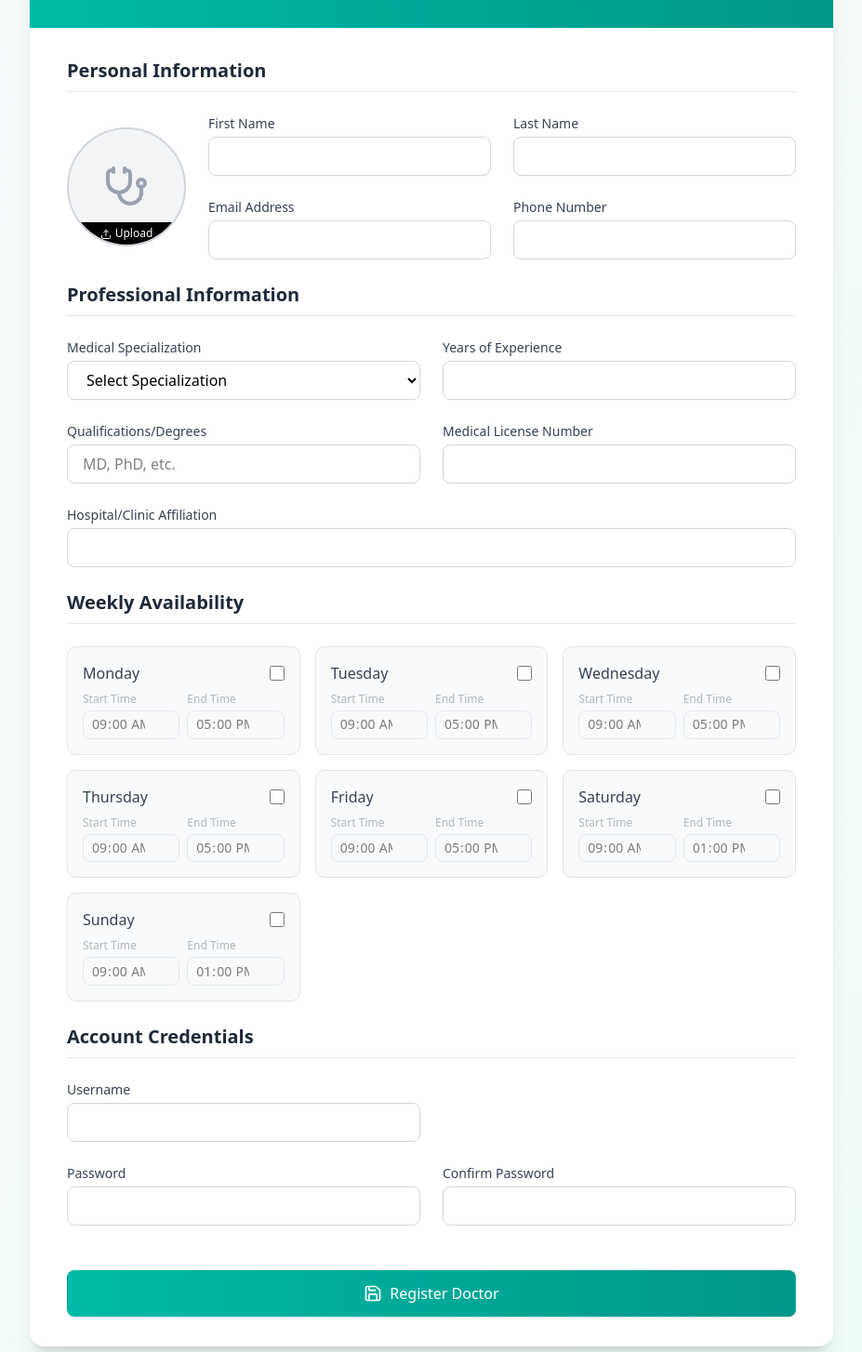
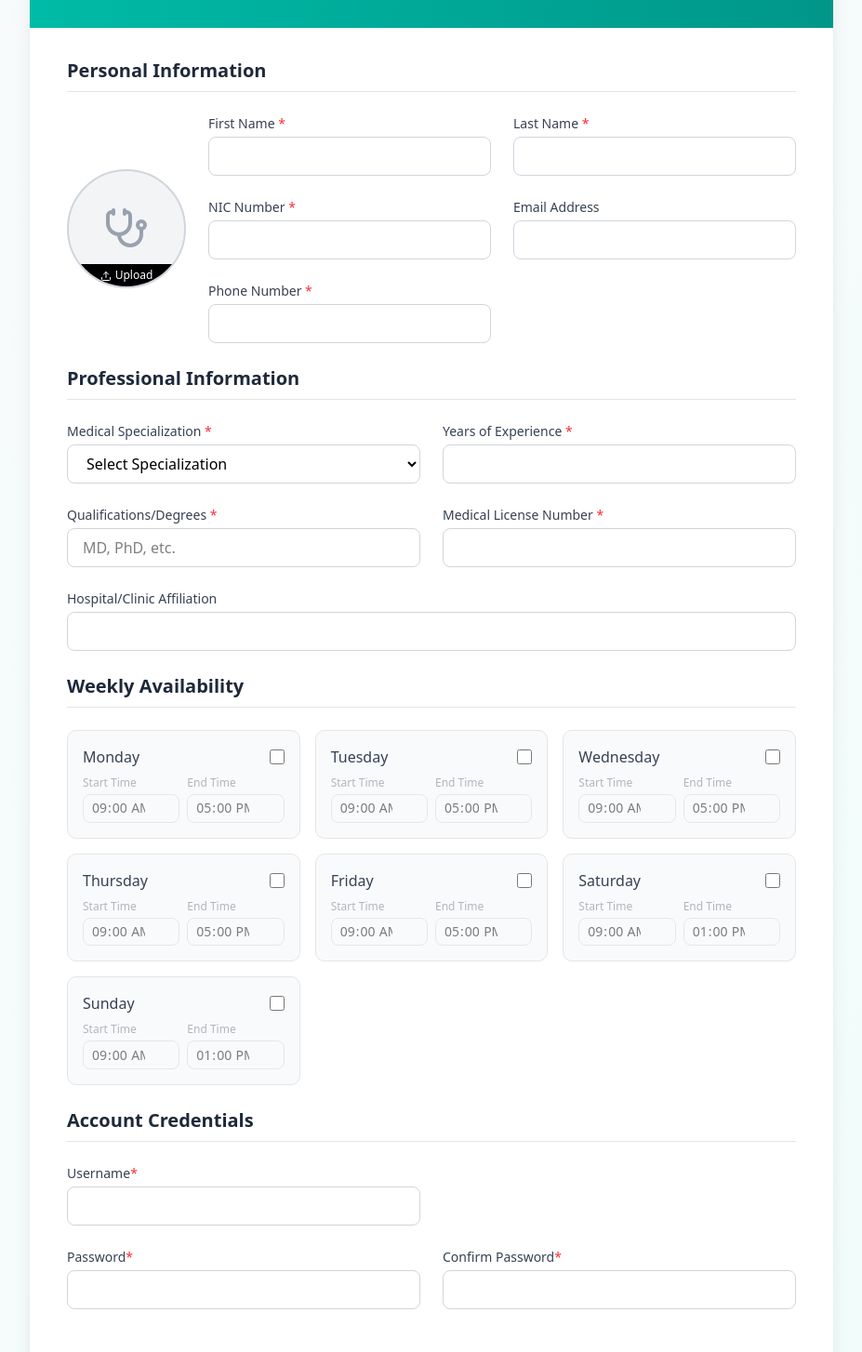
Before and after one commit to cepdnaclk/e20-3yp-MediFlow, a React (Vite) app in the folder code/frontend/: page /admin/register-doctor in a window 1280 px wide. Shown: the part 242-1696 px from the top of the page at 93% size, without its empty margins (176-1103 px from the left). Built offline with nearby package versions, Linux system fonts and the light colour scheme; sample sign-in values are in the browser's storage.

Commit message:
Update User Registration

```diff
--- a/code/frontend/src/Admin/AdminRegistration.tsx
+++ b/code/frontend/src/Admin/AdminRegistration.tsx
@@ -1,6 +1,6 @@
 import React, { useState, useRef } from 'react';
 import { motion } from 'framer-motion';
-import { Shield, ArrowLeft, CheckCircle, Lock, Upload, X, User, Mail, Phone } from 'lucide-react';
+import { Shield, ArrowLeft, CheckCircle, Lock, Upload, X, User, Mail, Phone, BadgeCheck } from 'lucide-react';
 import { Card, CardContent, CardHeader, CardTitle } from '../components/ui/card.js';
 import { Button } from '../components/ui/button.js';
 import { useNavigate } from 'react-router-dom';
@@ -12,6 +12,7 @@ const AdminRegistration = () => {
   const [formData, setFormData] = useState({
     firstName: '',
     lastName: '',
+    nic: '',
     email: '',
     phone: '',
     username: '',
@@ -105,6 +106,7 @@ const AdminRegistration = () => {
         setFormData({
           firstName: '',
           lastName: '',
+          nic: '',
           email: '',
           phone: '',
           username: '',
@@ -285,6 +287,24 @@ const AdminRegistration = () => {
                         />
                         <div className="absolute inset-y-0 left-0 flex items-center pl-3 pointer-events-none">
                           <User className="h-4 w-4 text-gray-400" />
+                        </div>
+                      </div>
+                    </div>
+
+                    <div className="space-y-1">
+                      <label className="block text-sm font-medium text-gray-700">NIC Number<span className="text-red-500">*</span></label>
+                      <div className="relative">
+                        <input
+                          type="text"
+                          name="nic"
+                          value={formData.nic}
+                          onChange={handleChange}
+                          required
+                          pattern="^([0-9]{9}[vVxX]|[0-9]{12})$"
+                          className="w-full p-3 pl-10 border border-gray-300 rounded-lg focus:outline-none focus:ring-2 focus:ring-red-400 transition-all"
+                        />
+                        <div className="absolute inset-y-0 left-0 flex items-center pl-3 pointer-events-none">
+                          <BadgeCheck className="h-4 w-4 text-gray-400" />
                         </div>
                       </div>
                     </div>
--- a/code/frontend/src/Admin/DoctorRegistration.tsx
+++ b/code/frontend/src/Admin/DoctorRegistration.tsx
@@ -1,6 +1,6 @@
 import React, { useState } from 'react';
 import { motion } from 'framer-motion';
-import { ArrowLeft, Save, Stethoscope, AlertCircle, Upload } from 'lucide-react';
+import { ArrowLeft, Save, Stethoscope, AlertCircle, Upload, NfcIcon } from 'lucide-react';
 import { useNavigate } from 'react-router-dom';
 
 const RegisterDoctor = () => {
@@ -13,6 +13,7 @@ const RegisterDoctor = () => {
   const [formData, setFormData] = useState({
     firstName: '',
     lastName: '',
+    nic: '',
     email: '',
     phone: '',
     specialization: '',
@@ -95,6 +96,7 @@ const RegisterDoctor = () => {
       setFormData({
         firstName: '',
         lastName: '',
+        nic: '',
         email: '',
         phone: '',
         specialization: '',
@@ -178,8 +180,7 @@ const RegisterDoctor = () => {
               {/* Personal Information Section */}
               <div className="space-y-6">
                 <h2 className="text-xl font-semibold text-gray-800 border-b pb-2">Personal Information</h2>
-
-                <div className="flex flex-col md:flex-row items-start md:items-center space-y-4 md:space-y-0 md:space-x-6">
+                  <div className="flex flex-col md:flex-row items-start md:items-center space-y-4 md:space-y-0 md:space-x-6">
                   {/* Profile Picture Upload */}
                   <div className="flex-shrink-0">
                     <div className="w-32 h-32 rounded-full border-2 border-gray-300 flex items-center justify-center overflow-hidden relative bg-gray-100">
@@ -206,7 +207,7 @@ const RegisterDoctor = () => {
                   <div className="flex-1 grid grid-cols-1 md:grid-cols-2 gap-6">
                     <div>
                       <label htmlFor="firstName" className="block text-sm font-medium text-gray-700 mb-1">
-                        First Name
+                        First Name <span className="text-red-500">*</span>
                       </label>
                       <input
                         type="text"
@@ -220,7 +221,7 @@ const RegisterDoctor = () => {
                     </div>
                     <div>
                       <label htmlFor="lastName" className="block text-sm font-medium text-gray-700 mb-1">
-                        Last Name
+                        Last Name <span className="text-red-500">*</span>
                       </label>
                       <input
                         type="text"
@@ -229,6 +230,21 @@ const RegisterDoctor = () => {
                         value={formData.lastName}
                         onChange={handleChange}
                         required
+                        className="w-full px-4 py-2 border border-gray-300 rounded-md focus:outline-none focus:ring-2 focus:ring-teal-500 transition-all"
+                      />
+                    </div>
+                    <div>
+                      <label htmlFor="nic" className="block text-sm font-medium text-gray-700 mb-1">
+                        NIC Number <span className="text-red-500">*</span>
+                      </label>
+                      <input
+                        type="text"
+                        id="nic"
+                        name="nic"
+                        value={formData.nic}
+                        onChange={handleChange}
+                        required
+                        pattern="^([0-9]{9}[vVxX]|[0-9]{12})$"
                         className="w-full px-4 py-2 border border-gray-300 rounded-md focus:outline-none focus:ring-2 focus:ring-teal-500 transition-all"
                       />
                     </div>
@@ -242,13 +258,12 @@ const RegisterDoctor = () => {
                         name="email"
                         value={formData.email}
                         onChange={handleChange}
-                        required
                         className="w-full px-4 py-2 border border-gray-300 rounded-md focus:outline-none focus:ring-2 focus:ring-teal-500 transition-all"
                       />
                     </div>
                     <div>
                       <label htmlFor="phone" className="block text-sm font-medium text-gray-700 mb-1">
-                        Phone Number
+                        Phone Number <span className="text-red-500">*</span>
                       </label>
                       <input
                         type="tel"
@@ -264,13 +279,14 @@ const RegisterDoctor = () => {
                 </div>
               </div>
 
+
               {/* Professional Information Section */}
               <div className="space-y-6">
                 <h2 className="text-xl font-semibold text-gray-800 border-b pb-2">Professional Information</h2>
                 <div className="grid grid-cols-1 md:grid-cols-2 gap-6">
                   <div>
                     <label htmlFor="specialization" className="block text-sm font-medium text-gray-700 mb-1">
-                      Medical Specialization
+                      Medical Specialization <span className="text-red-500">*</span>
                     </label>
                     <select
                       id="specialization"
@@ -293,7 +309,7 @@ const RegisterDoctor = () => {
                   </div>
                   <div>
                     <label htmlFor="experience" className="block text-sm font-medium text-gray-700 mb-1">
-                      Years of Experience
+                      Years of Experience <span className="text-red-500">*</span>
                     </label>
                     <input
                       type="number"
@@ -308,7 +324,7 @@ const RegisterDoctor = () => {
                   </div>
                   <div>
                     <label htmlFor="qualifications" className="block text-sm font-medium text-gray-700 mb-1">
-                      Qualifications/Degrees
+                      Qualifications/Degrees <span className="text-red-500">*</span>
                     </label>
                     <input
                       type="text"
@@ -323,7 +339,7 @@ const RegisterDoctor = () => {
                   </div>
                   <div>
                     <label htmlFor="licenseNumber" className="block text-sm font-medium text-gray-700 mb-1">
-                      Medical License Number
+                      Medical License Number <span className="text-red-500">*</span>
                     </label>
                     <input
                       type="text"
@@ -400,7 +416,7 @@ const RegisterDoctor = () => {
                 <div className="grid grid-cols-1 md:grid-cols-2 gap-6">
                   <div>
                     <label htmlFor="username" className="block text-sm font-medium text-gray-700 mb-1">
-                      Username
+                      Username<span className="text-red-500">*</span>
                     </label>
                     <input
                       type="text"
@@ -415,7 +431,7 @@ const RegisterDoctor = () => {
                   <div></div>
                   <div>
                     <label htmlFor="password" className="block text-sm font-medium text-gray-700 mb-1">
-                      Password
+                      Password<span className="text-red-500">*</span>
                     </label>
                     <input
                       type="password"
@@ -429,7 +445,7 @@ const RegisterDoctor = () => {
                   </div>
                   <div>
                     <label htmlFor="confirmPassword" className="block text-sm font-medium text-gray-700 mb-1">
-                      Confirm Password
+                      Confirm Password<span className="text-red-500">*</span>
                     </label>
                     <input
                       type="password"
--- a/code/frontend/src/Admin/PatientRegistration.tsx
+++ b/code/frontend/src/Admin/PatientRegistration.tsx
@@ -18,6 +18,7 @@ const RegisterPatient = () => {
     firstName: '',
     lastName: '',
     dateOfBirth: '',
+    nic: '',
     gender: 'male',
     email: '',
     phone: '',
@@ -27,6 +28,7 @@ const RegisterPatient = () => {
     zipCode: '',
     emergencyContactName: '',
     emergencyContactPhone: '',
+    emergencyContactRelationship: '',
     bloodType: '',
     allergies: '',
     medicalConditions: '',
@@ -100,6 +102,7 @@ const RegisterPatient = () => {
         firstName: '',
         lastName: '',
         dateOfBirth: '',
+        nic: '',
         gender: 'male',
         email: '',
         phone: '',
@@ -109,6 +112,7 @@ const RegisterPatient = () => {
         zipCode: '',
         emergencyContactName: '',
         emergencyContactPhone: '',
+        emergencyContactRelationship: '',
         bloodType: '',
         allergies: '',
         medicalConditions: '',
@@ -352,6 +356,19 @@ const RegisterPatient = () => {
                     />
                   </div>
                   <div>
+                    <label htmlFor="nic" className="block text-sm font-medium text-gray-700 mb-1">
+                      NIC Number
+                    </label>
+                    <input
+                      type="text"
+                      id="nic"
+                      name="nic"
+                      value={formData.nic}
+                      onChange={handleChange}
+                      className="w-full px-4 py-2 border border-gray-300 rounded-md focus:outline-none focus:ring-2 focus:ring-blue-500 transition-all"
+                    />
+                  </div>
+                  <div>
                     <label htmlFor="gender" className="block text-sm font-medium text-gray-700 mb-1">
                       Gender
                     </label>
@@ -464,7 +481,7 @@ const RegisterPatient = () => {
                   <div className="grid grid-cols-2 gap-6">
                     <div>
                       <label htmlFor="state" className="block text-sm font-medium text-gray-700 mb-1">
-                        State
+                        Province
                       </label>
                       <input
                         type="text"
@@ -528,6 +545,19 @@ const RegisterPatient = () => {
                       required
                       className="w-full px-4 py-2 border border-gray-300 rounded-md focus:outline-none focus:ring-2 focus:ring-blue-500 transition-all"
                     />
+                  </div>
+                  <div>
+                    <label htmlFor="emergencyContactRelationship" className="block text-sm font-medium text-gray-700 mb-1">
+                      Relationship <span className="text-red-500">*</span>
+                    </label>
+                    <input
+                      type="text"
+                      id="emergencyContactRelationship"
+                      name="emergencyContactRelationship"
+                      value={formData.emergencyContactRelationship}
+                      onChange={handleChange}
+                      className="w-full px-4 py-2 border border-gray-300 rounded-md focus:outline-none focus:ring-2 focus:ring-blue-500 transition-all"
+                      />
                   </div>
                 </div>
               </div>
--- a/code/frontend/src/Admin/PharmacistRegistration.tsx
+++ b/code/frontend/src/Admin/PharmacistRegistration.tsx
@@ -10,6 +10,7 @@ const PharmacistRegistration = () => {
   const [formData, setFormData] = useState({
     firstName: '',
     lastName: '',
+    nic: '',
     email: '',
     phone: '',
     specialization: '',
@@ -86,6 +87,7 @@ const PharmacistRegistration = () => {
         setFormData({
           firstName: '',
           lastName: '',
+          nic: '',
           email: '',
           phone: '',
           specialization: '',
@@ -264,6 +266,24 @@ const PharmacistRegistration = () => {
                         />
                         <div className="absolute inset-y-0 left-0 flex items-center pl-3 pointer-events-none">
                           <User className="h-4 w-4 text-gray-400" />
+                        </div>
+                      </div>
+                    </div>
+
+                    <div className="space-y-1">
+                      <label className="block text-sm font-medium text-gray-700">NIC Number <span className="text-red-500">*</span></label>
+                      <div className="relative">
+                        <input
+                          type="text"
+                          name="nic"
+                          value={formData.nic}
+                          onChange={handleChange}
+                          required
+                          pattern="^([0-9]{9}[vVxX]|[0-9]{12})$"
+                          className="w-full p-3 pl-10 border border-gray-300 rounded-lg focus:outline-none focus:ring-2 focus:ring-purple-500 transition-all"
+                        />
+                        <div className="absolute inset-y-0 left-0 flex items-center pl-3 pointer-events-none">
+                          <BadgeCheck className="h-4 w-4 text-gray-400" />
                         </div>
                       </div>
                     </div>
```
